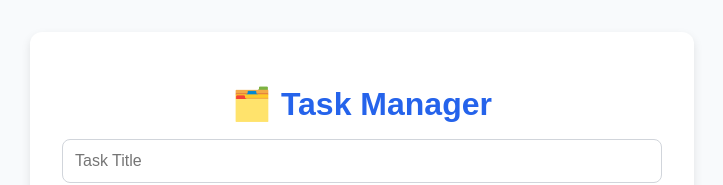
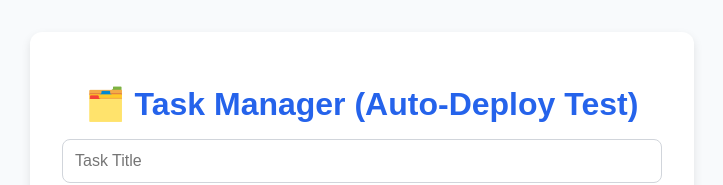
Before and after one commit to nambhadane/task-manager-frontend, a React (Create React App) app: page / in a window 1280 px wide. Shown: the top 185 px of the page, without its empty margins (278-1001 px from the left). Built offline with nearby package versions, Linux system fonts and the light colour scheme; no server answers.

Commit message:
Test: auto-deploy check

```diff
--- a/src/App.js
+++ b/src/App.js
@@ -5,7 +5,7 @@ import TaskList from './components/TaskList';
 function App() {
   return (
     <div className="container">
-      <h1>🗂️ Task Manager</h1>
+     <h1>🗂️ Task Manager (Auto-Deploy Test)</h1>
       <TaskForm onTaskAdded={() => window.location.reload()} />
       <TaskList />
     </div>
```
